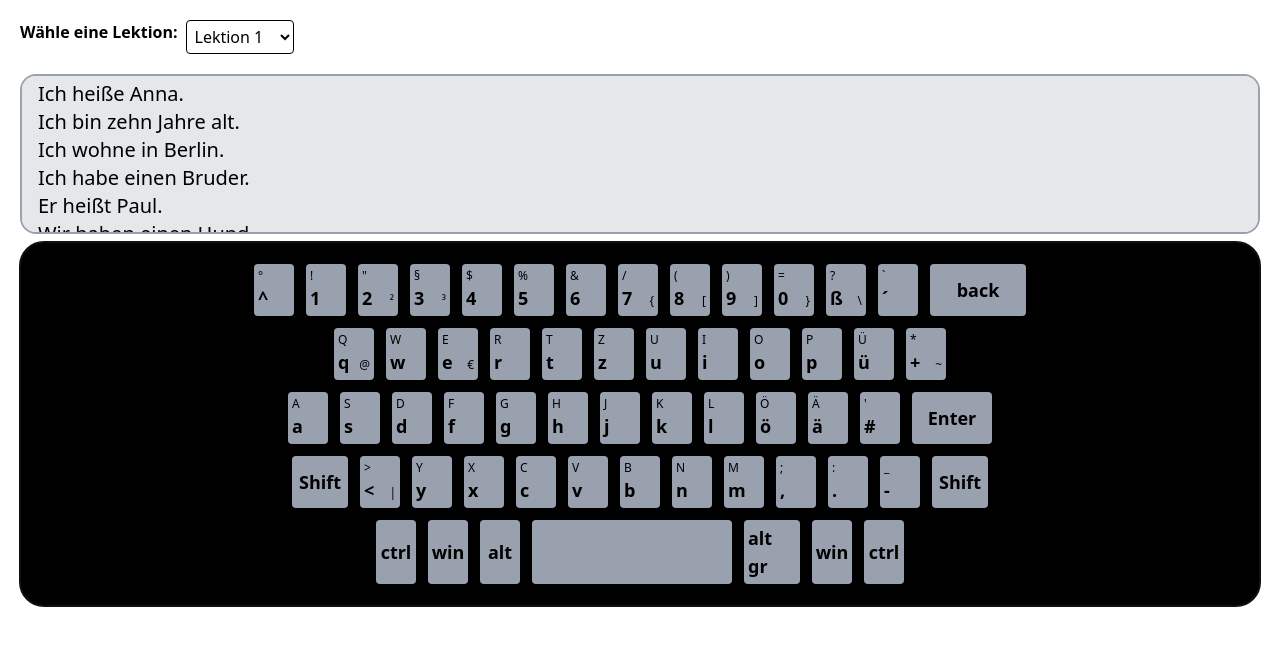
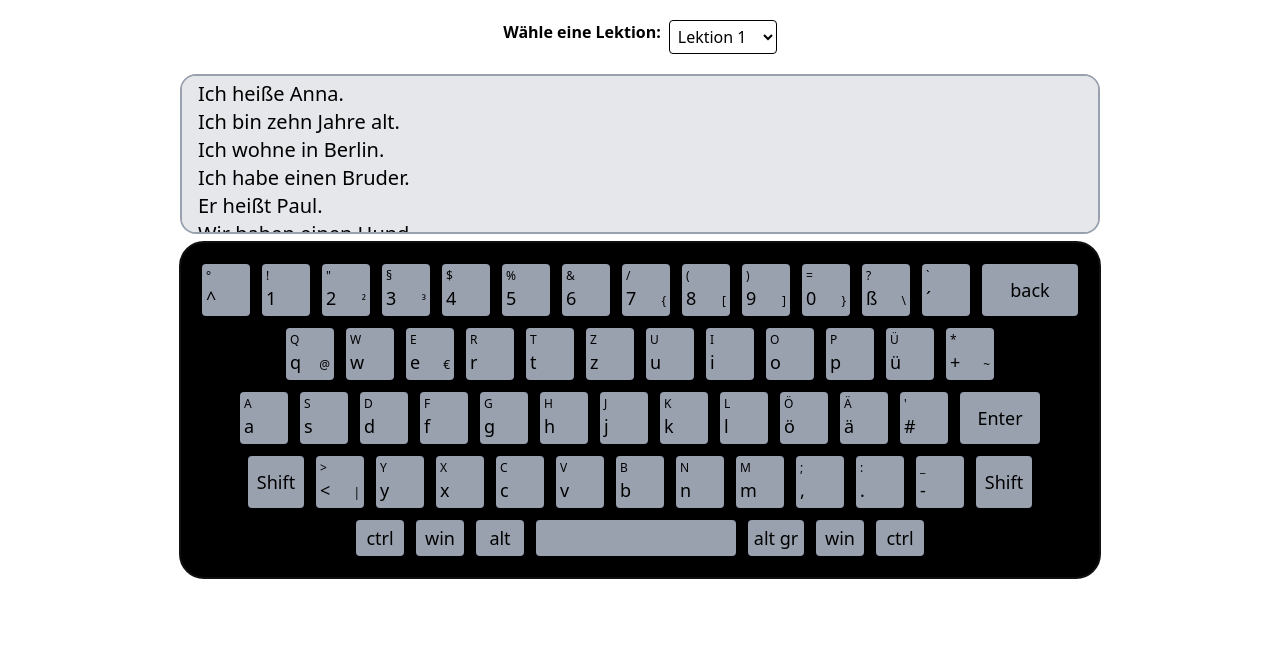
Before and after one commit to devshahbazali/qwertzpractice, a Next.js app: page / in a window 1280 px wide. Shown: the top 646 px of the page. Built offline with nearby package versions, Linux system fonts and the light colour scheme.

Commit message:
fixed scroll function and changed layout

```diff
--- a/app/views/KeyBoardView.tsx
+++ b/app/views/KeyBoardView.tsx
@@ -58,7 +58,16 @@ console.log('second useeffect value'+ savedIndex)
 }, []);
 
 
+function scrollLine(line:number){
+  for (let index = 0; index < line; index++) {
+     //scroll after completion of line
+       lessonDisplayRef.current?.scrollBy({
+            top: 28, // You can adjust this value to match 1 line
+            behavior: "smooth",
+          });
+  }
 
+}
   // function to get the custom width for  the keys
   function getFaceWidth(face: string): string {
     switch (face) {
@@ -126,12 +135,9 @@ console.log('second useeffect value'+ savedIndex)
       setGreenLesson((prev) => prev + expectedChar);
       setBlackLesson((prev) => prev.slice(1)); // remove first char
       setError(false); // correct input
-       if (expectedChar === "\n") {
-    lessonDisplayRef.current?.scrollBy({
-      top: 30, // You can adjust this value to match 1 line
-      behavior: "smooth",
-    });
-  }
+    if (expectedChar === "\n") {
+        scrollLine(1)
+        }
 
 
     } else {
@@ -144,11 +150,14 @@ console.log('second useeffect value'+ savedIndex)
   function handleLessonChange(event: React.ChangeEvent<HTMLSelectElement>) {
     const index = parseInt(event.target.value, 10);
     setSelectedLessonIndex(index);
+
     setGreenLesson("");
     setBlackLesson(LESSONS[index]);
+     keyboardRef.current?.focus();
   }
   return (
-    <>
+    <main className="flex flex-col items-center">
+   {/* div for lesson selection */}
       <div className="m-5 flex">
         <label className="font-bold mr-2">Wähle eine Lektion:</label>
         <select
@@ -163,21 +172,22 @@ console.log('second useeffect value'+ savedIndex)
           ))}
         </select>
       </div>
-
+ {/* div for lesson lessons*/}
       <div   ref={lessonDisplayRef}
-        className={`font-medium text-xl h-40 px-4 bg-gray-200 mx-5 rounded-2xl p-1 border-2  whitespace-pre-wrap
+      style={{ width: keyboardRef.current?.offsetWidth }}
+        className={`font-medium text-xl  h-40 px-4 bg-gray-200 mx-52 rounded-2xl p-1 border-2  whitespace-pre-wrap
              overflow-scroll overflow-x-clip
             ${error ? "border-red-500 animate-shake" : "border-gray-400"}`}
       >
         <span className="text-green-600">{greenLesson}</span>
         <span>{blackLesson}</span>
       </div>
-
+ {/* div for keyboard layout*/}
       <div
         tabIndex={0} // Make div focusable
         onKeyDown={handleKeyDown}
         ref={keyboardRef}
-        className=" flex flex-col items-center rounded-3xl bg-black p-4 mx-5 my-2"
+        className=" flex flex-col items-center rounded-3xl bg-black p-4 mx-5 my-2 w-fit"
       >
         {QWERTZ.map((row, index) => (
           /*div for rows*/
@@ -187,7 +197,7 @@ console.log('second useeffect value'+ savedIndex)
               <div
                 key={index}
                 className={
-                  `active:bg-emerald-600 min-w-10  h-auto rounded p-1 m-1.5 ${getFaceWidth(
+                  `active:bg-emerald-600 min-w-12  h-auto rounded p-1 m-1.5 ${getFaceWidth(
                     face.normal
                   )}
                                         ${
@@ -208,7 +218,7 @@ console.log('second useeffect value'+ savedIndex)
                   <div className=" text-xs">{face.shift ?? ""}</div>
                 ) : null}
                 <div className="flex justify-between items-baseline-last">
-                  <div className="text-lg font-bold grow ">{face.normal}</div>
+                  <div className="text-lg font-medium grow ">{face.normal}</div>
                   {face.altGr ? (
                     <div className=" text-xs">{face.altGr}</div>
                   ) : null}
@@ -218,6 +228,6 @@ console.log('second useeffect value'+ savedIndex)
           </div>
         ))}
       </div>
-    </>
+    </main>
   );
 }
```
